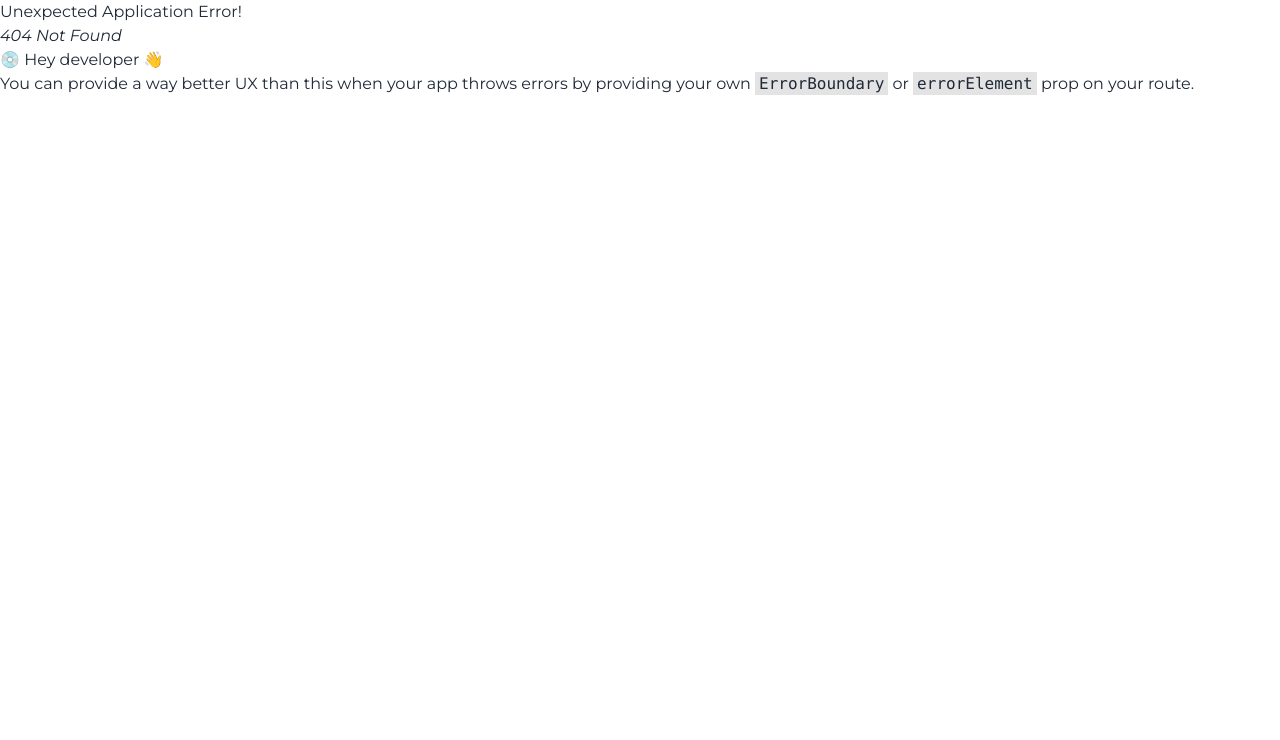
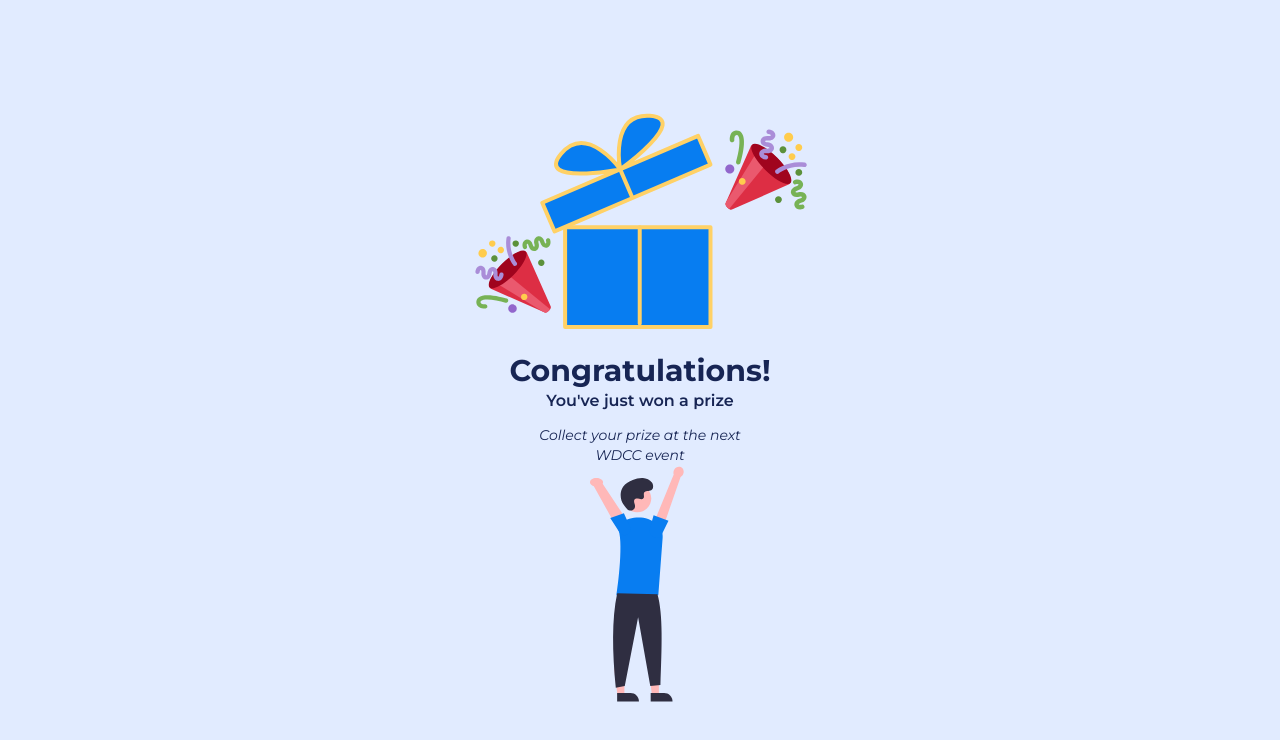
Before and after one commit to UoaWDCC/passport, a React (Vite) app in the folder web/: page /leaderboard-prize in a window 1280 px wide. Before the commit this address had no page. Shown: the top 740 px of the page. Built offline with nearby package versions, Linux system fonts and the light colour scheme.

Commit message:
Stamp Placeholder + Welcome Message Components added.

```diff
--- a/web/src/App.tsx
+++ b/web/src/App.tsx
@@ -9,6 +9,7 @@ import SignInErrorPage from "./pages/SignInErrorPage";
 import AdminLogin from "./pages/Admin-Login";
 import Dashboard from "@pages/Dashboard";
 import Form from "@pages/Form";
+import CongratsPage from "./pages/LeaderboardCongratsPage.tsx";
 // import GoogleSigninBtn from "@components/GoogleSigninBtn";
 
 const router = createBrowserRouter([
@@ -39,6 +40,10 @@ const router = createBrowserRouter([
 {
   path: "/form",
   element: <Form />,
+},
+{
+  path: "/leaderboard-prize",
+  element: <CongratsPage />,
 }
 ]);
 
--- /dev/null
+++ b/web/src/pages/LeaderboardCongratsPage.tsx
@@ -0,0 +1,28 @@
+import congrats_present from "../assets/congrats_present.svg";
+import cheering_boy from "../assets/cheering_boy.svg";
+import '../styles/page styles/dashboard.css';
+
+function CongratsPage() {
+    return (
+        <div className="background flex flex-col h-screen justify-center items-center ">
+            <div className="pb-30">
+                <div className="flex item-start ">
+                    <img src={congrats_present} className=" mx-auto" />
+                </div>
+                <div className="pt-6 text-center">
+                    <h1 className="text-3xl text-blue-950"><span className="font-bold">Congratulations!</span></h1>
+                    <h2 className="text-l text-blue-950 font-semibold"> You've just won a prize</h2>
+                </div>
+                <div className="pt-3 text-center">
+                    <h4 className="text-sm text-blue-950"> <span className="italic">Collect your prize at the next</span></h4>
+                    <h4 className="text-sm text-blue-950"> <span className="italic">WDCC event</span></h4>
+                </div>
+                <img src={cheering_boy} className="mx-auto" width="100" height="100" alt="Cheering Boy SVG" />
+
+            </div>
+
+        </div>
+    );
+}
+
+export default CongratsPage;
--- a/web/src/pages/Passport.tsx
+++ b/web/src/pages/Passport.tsx
@@ -39,7 +39,6 @@ export default function Passport() {
       <WelcomeMessage />
       </div>
       <StampCount />
-
       <CurrentView />
 
       <div className="text-black w-88">
```
Also changed, not shown: web/src/assets/cheering_boy.svg (added), web/src/assets/congrats_present.svg (added).
